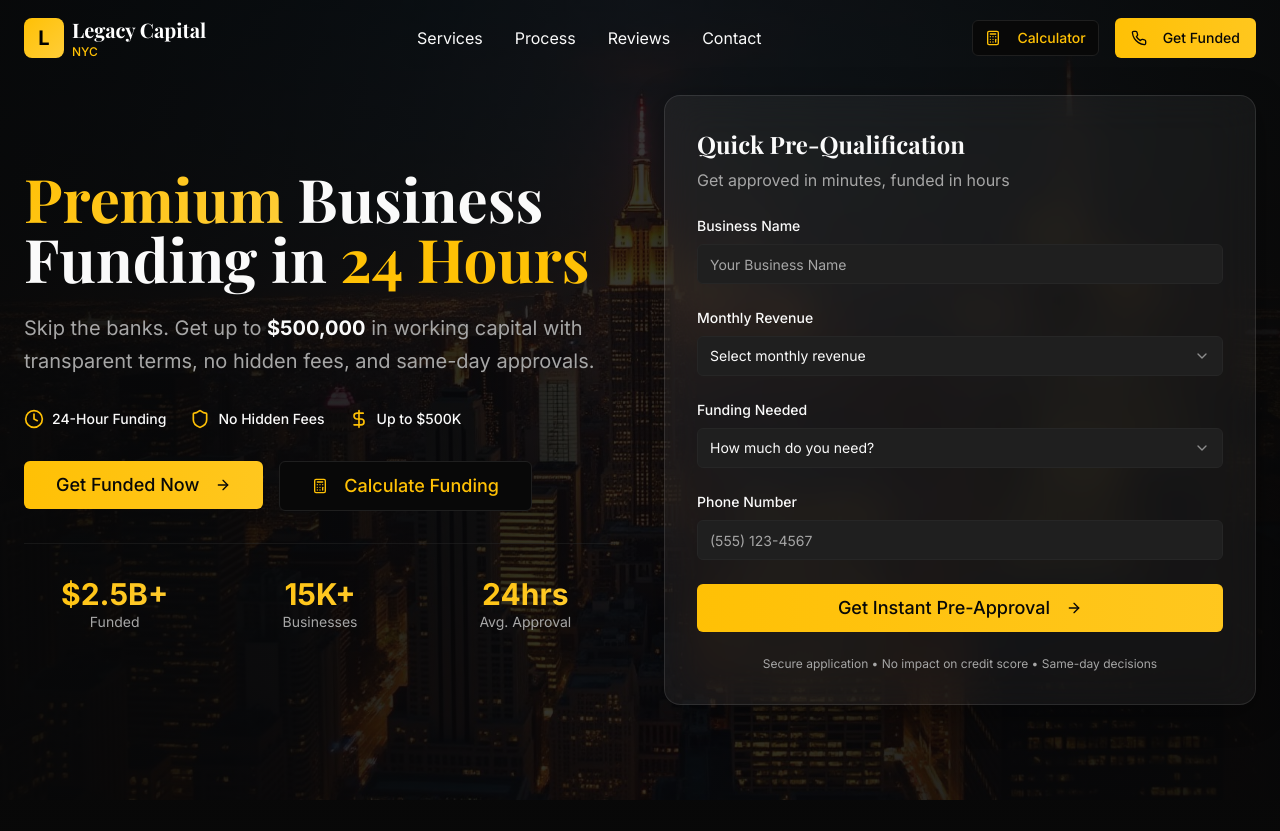
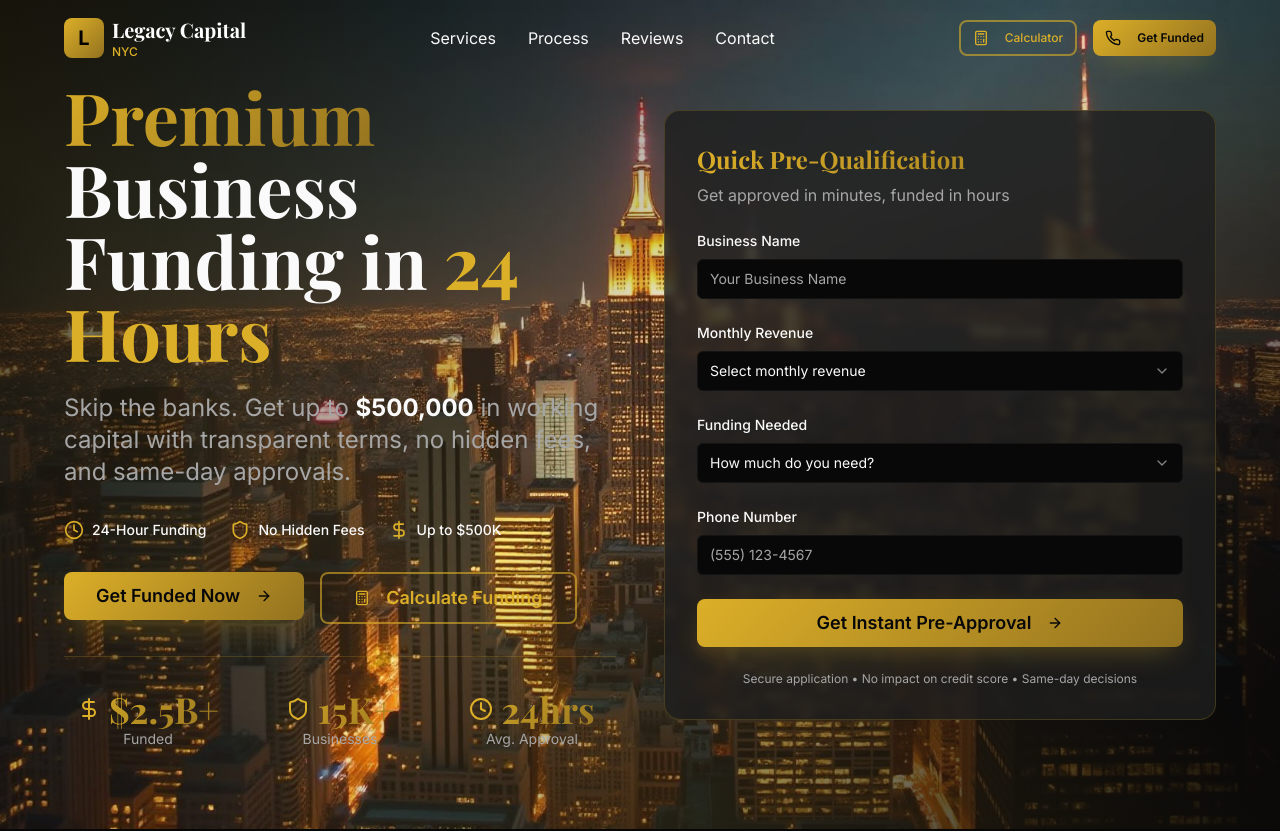
Before and after one commit to tdiorio2323/legacy-cap-nyc, a React (Vite) app: page / in a window 1280 px wide. Shown: the top 831 px of the page. Built offline with nearby package versions, Linux system fonts and the light colour scheme.

Commit message:
Refine brand identity with gold
Update color palette, typography, and UI elements to reflect a premium financial brand. Implement gold accents, serif headers, and dark backgrounds. Enhance interactions and ensure consistent branding across the site.

```diff
--- a/src/components/Header.tsx
+++ b/src/components/Header.tsx
@@ -77,14 +77,14 @@ const Header = ({ onCalculatorOpen }: HeaderProps) => {
               variant="outline"
               size="sm"
               onClick={onCalculatorOpen}
-              className="btn-outline-premium"
             >
               <Calculator className="w-4 h-4 mr-2" />
               Calculator
             </Button>
             <Button
+              variant="premium"
+              size="sm"
               onClick={() => scrollToSection('hero')}
-              className="btn-hero"
             >
               <Phone className="w-4 h-4 mr-2" />
               Get Funded
@@ -131,7 +131,7 @@ const Header = ({ onCalculatorOpen }: HeaderProps) => {
               <div className="pt-4 border-t border-border/50 space-y-3">
                 <Button
                   variant="outline"
-                  className="w-full btn-outline-premium"
+                  className="w-full"
                   onClick={() => {
                     onCalculatorOpen();
                     setIsMenuOpen(false);
@@ -141,7 +141,8 @@ const Header = ({ onCalculatorOpen }: HeaderProps) => {
                   Funding Calculator
                 </Button>
                 <Button
-                  className="w-full btn-hero"
+                  variant="premium"
+                  className="w-full"
                   onClick={() => {
                     scrollToSection('hero');
                     setIsMenuOpen(false);
--- a/src/components/HeroSection.tsx
+++ b/src/components/HeroSection.tsx
@@ -31,7 +31,8 @@ const HeroSection = ({ onCalculatorOpen }: HeroSectionProps) => {
         className="absolute inset-0 bg-cover bg-center"
         style={{ backgroundImage: `url(${heroImage})` }}
       >
-        <div className="absolute inset-0 bg-gradient-to-r from-background/95 via-background/80 to-background/95"></div>
+        <div className="absolute inset-0 bg-gradient-hero"></div>
+        <div className="absolute inset-0 animate-shimmer opacity-30"></div>
       </div>
 
       <div className="container mx-auto px-6 py-20 relative z-10">
@@ -39,12 +40,12 @@ const HeroSection = ({ onCalculatorOpen }: HeroSectionProps) => {
           {/* Left Column - Main Content */}
           <div className="space-y-8 animate-fadeIn">
             <div>
-              <h1 className="text-5xl lg:text-6xl font-display font-bold leading-tight mb-6">
+              <h1 className="text-5xl lg:text-7xl font-display font-bold leading-tight mb-6">
                 <span className="text-gradient-gold">Premium</span> Business
                 <br />
                 Funding in <span className="text-accent">24 Hours</span>
               </h1>
-              <p className="text-xl text-muted-foreground leading-relaxed">
+              <p className="text-xl lg:text-2xl text-muted-foreground leading-relaxed">
                 Skip the banks. Get up to <strong className="text-foreground">$500,000</strong> in working capital
                 with transparent terms, no hidden fees, and same-day approvals.
               </p>
@@ -69,8 +70,9 @@ const HeroSection = ({ onCalculatorOpen }: HeroSectionProps) => {
             {/* CTA Buttons */}
             <div className="flex flex-col sm:flex-row gap-4">
               <Button
+                variant="premium"
                 size="lg"
-                className="btn-hero text-lg px-8 py-6"
+                className="text-lg px-8 py-6"
                 onClick={() => document.getElementById('apply-form')?.scrollIntoView({ behavior: 'smooth' })}
               >
                 Get Funded Now
@@ -79,7 +81,7 @@ const HeroSection = ({ onCalculatorOpen }: HeroSectionProps) => {
               <Button
                 variant="outline"
                 size="lg"
-                className="btn-outline-premium text-lg px-8 py-6"
+                className="text-lg px-8 py-6"
                 onClick={onCalculatorOpen}
               >
                 <Calculator className="w-5 h-5 mr-2" />
@@ -88,26 +90,35 @@ const HeroSection = ({ onCalculatorOpen }: HeroSectionProps) => {
             </div>
 
             {/* Stats */}
-            <div className="grid grid-cols-3 gap-6 pt-8 border-t border-border/50">
+            <div className="grid grid-cols-3 gap-6 pt-8 border-t border-accent/20">
               <div className="text-center">
-                <div className="text-2xl lg:text-3xl font-bold text-gradient-gold">$2.5B+</div>
+                <div className="text-3xl lg:text-4xl font-display font-bold text-gradient-gold flex items-center justify-center gap-2">
+                  <DollarSign className="w-6 h-6 text-accent" />
+                  $2.5B+
+                </div>
                 <div className="text-sm text-muted-foreground">Funded</div>
               </div>
               <div className="text-center">
-                <div className="text-2xl lg:text-3xl font-bold text-gradient-gold">15K+</div>
+                <div className="text-3xl lg:text-4xl font-display font-bold text-gradient-gold flex items-center justify-center gap-2">
+                  <Shield className="w-6 h-6 text-accent" />
+                  15K+
+                </div>
                 <div className="text-sm text-muted-foreground">Businesses</div>
               </div>
               <div className="text-center">
-                <div className="text-2xl lg:text-3xl font-bold text-gradient-gold">24hrs</div>
+                <div className="text-3xl lg:text-4xl font-display font-bold text-gradient-gold flex items-center justify-center gap-2">
+                  <Clock className="w-6 h-6 text-accent" />
+                  24hrs
+                </div>
                 <div className="text-sm text-muted-foreground">Avg. Approval</div>
               </div>
             </div>
           </div>
 
           {/* Right Column - Application Form */}
-          <div id="apply-form" className="glass p-8 rounded-2xl animate-fadeIn">
+          <div id="apply-form" className="form-premium p-8 rounded-2xl animate-slideUp border border-accent/20">
             <div className="mb-6">
-              <h3 className="text-2xl font-display font-bold mb-2">Quick Pre-Qualification</h3>
+              <h3 className="text-2xl font-display font-bold mb-2 text-gradient-gold">Quick Pre-Qualification</h3>
               <p className="text-muted-foreground">Get approved in minutes, funded in hours</p>
             </div>
 
@@ -121,7 +132,7 @@ const HeroSection = ({ onCalculatorOpen }: HeroSectionProps) => {
                   placeholder="Your Business Name"
                   value={formData.businessName}
                   onChange={(e) => setFormData({...formData, businessName: e.target.value})}
-                  className="bg-secondary border-border"
+                  className="input-premium"
                 />
               </div>
 
@@ -133,7 +144,7 @@ const HeroSection = ({ onCalculatorOpen }: HeroSectionProps) => {
                   value={formData.monthlyRevenue}
                   onValueChange={(value) => setFormData({...formData, monthlyRevenue: value})}
                 >
-                  <SelectTrigger className="bg-secondary border-border">
+                  <SelectTrigger className="input-premium">
                     <SelectValue placeholder="Select monthly revenue" />
                   </SelectTrigger>
                   <SelectContent>
@@ -153,7 +164,7 @@ const HeroSection = ({ onCalculatorOpen }: HeroSectionProps) => {
                   value={formData.fundingAmount}
                   onValueChange={(value) => setFormData({...formData, fundingAmount: value})}
                 >
-                  <SelectTrigger className="bg-secondary border-border">
+                  <SelectTrigger className="input-premium">
                     <SelectValue placeholder="How much do you need?" />
                   </SelectTrigger>
                   <SelectContent>
@@ -174,11 +185,11 @@ const HeroSection = ({ onCalculatorOpen }: HeroSectionProps) => {
                   placeholder="(555) 123-4567"
                   value={formData.phone}
                   onChange={(e) => setFormData({...formData, phone: e.target.value})}
-                  className="bg-secondary border-border"
+                  className="input-premium"
                 />
               </div>
 
-              <Button type="submit" className="w-full btn-hero text-lg py-6">
+              <Button type="submit" variant="premium" className="w-full text-lg py-6">
                 Get Instant Pre-Approval
                 <ArrowRight className="w-5 h-5 ml-2" />
               </Button>
--- a/src/components/ui/button.tsx
+++ b/src/components/ui/button.tsx
@@ -5,7 +5,7 @@ import { cva, type VariantProps } from "class-variance-authority"
 import { cn } from "@/lib/utils"
 
 const buttonVariants = cva(
-  "inline-flex items-center justify-center gap-2 whitespace-nowrap rounded-md text-sm font-medium ring-offset-background transition-colors focus-visible:outline-none focus-visible:ring-2 focus-visible:ring-ring focus-visible:ring-offset-2 disabled:pointer-events-none disabled:opacity-50 [&_svg]:pointer-events-none [&_svg]:size-4 [&_svg]:shrink-0",
+  "inline-flex items-center justify-center gap-2 whitespace-nowrap rounded-lg text-sm font-medium ring-offset-background transition-all duration-300 focus-visible:outline-none focus-visible:ring-2 focus-visible:ring-ring focus-visible:ring-offset-2 disabled:pointer-events-none disabled:opacity-50 [&_svg]:pointer-events-none [&_svg]:size-4 [&_svg]:shrink-0",
   {
     variants: {
       variant: {
@@ -13,16 +13,18 @@ const buttonVariants = cva(
         destructive:
           "bg-destructive text-destructive-foreground hover:bg-destructive/90",
         outline:
-          "border border-input bg-background hover:bg-accent hover:text-accent-foreground",
+          "border-2 border-accent/60 bg-transparent text-accent hover:bg-accent hover:text-accent-foreground hover:shadow-gold",
         secondary:
           "bg-secondary text-secondary-foreground hover:bg-secondary/80",
-        ghost: "hover:bg-accent hover:text-accent-foreground",
+        ghost: "hover:bg-accent/10 hover:text-accent",
         link: "text-primary underline-offset-4 hover:underline",
+        gold: "bg-gradient-gold text-accent-foreground shadow-gold hover:shadow-gold-glow hover:scale-[1.02]",
+        premium: "bg-gradient-gold text-accent-foreground font-semibold shadow-gold hover:shadow-gold-glow hover:scale-[1.02] hover:brightness-110",
       },
       size: {
         default: "h-10 px-4 py-2",
-        sm: "h-9 rounded-md px-3",
-        lg: "h-11 rounded-md px-8",
+        sm: "h-9 px-3 text-xs",
+        lg: "h-12 px-8 text-base font-semibold",
         icon: "h-10 w-10",
       },
     },
--- a/src/index.css
+++ b/src/index.css
@@ -25,21 +25,28 @@
     --muted: 0 0% 10%;
     --muted-foreground: 0 0% 65%;
 
-    --accent: 45 100% 51%;
+    --accent: 45 72% 51%;
     --accent-foreground: 0 0% 3%;
 
     --destructive: 0 84% 60%;
     --destructive-foreground: 0 0% 98%;
 
     --border: 0 0% 15%;
-    --input: 0 0% 12%;
-    --ring: 45 100% 51%;
+    --input: 0 0% 8%;
+    --ring: 45 72% 51%;
+
+    /* Premium gold palette */
+    --gold-primary: 45 72% 51%;
+    --gold-dark: 43 65% 35%;
+    --gold-light: 45 85% 65%;
+    --gold-muted: 45 50% 25%;
 
     /* Premium gradients */
     --gradient-primary: linear-gradient(135deg, hsl(0 0% 3%), hsl(0 0% 8%));
-    --gradient-gold: linear-gradient(135deg, hsl(45 100% 51%), hsl(45 100% 61%));
-    --gradient-hero: linear-gradient(135deg, hsl(0 0% 3%) 0%, hsl(0 0% 6%) 50%, hsl(0 0% 3%) 100%);
+    --gradient-gold: linear-gradient(135deg, hsl(45 72% 51%), hsl(43 65% 35%));
+    --gradient-hero: linear-gradient(135deg, hsl(0 0% 3%) 0%, hsl(45 72% 51% / 0.1) 50%, hsl(0 0% 3%) 100%);
     --gradient-card: linear-gradient(135deg, hsl(0 0% 6%) 0%, hsl(0 0% 9%) 100%);
+    --gradient-gold-shimmer: linear-gradient(45deg, transparent 30%, hsl(45 72% 51% / 0.3) 50%, transparent 70%);
 
     /* Glass morphism */
     --glass-bg: hsla(0, 0%, 100%, 0.05);
@@ -48,13 +55,14 @@
 
     /* Premium shadows */
     --shadow-premium: 0 20px 25px -5px hsla(0, 0%, 0%, 0.5), 0 10px 10px -5px hsla(0, 0%, 0%, 0.04);
-    --shadow-gold: 0 10px 30px -10px hsla(45, 100%, 51%, 0.3);
+    --shadow-gold: 0 10px 30px -10px hsla(45, 72%, 51%, 0.4);
+    --shadow-gold-glow: 0 0 20px hsla(45, 72%, 51%, 0.3), 0 0 40px hsla(45, 72%, 51%, 0.2);
 
     /* Typography scale */
     --font-display: 'Playfair Display', serif;
     --font-sans: 'Inter', -apple-system, sans-serif;
 
-    --radius: 0.5rem;
+    --radius: 8px;
 
     --sidebar-background: 0 0% 98%;
 
@@ -125,11 +133,17 @@
 @layer components {
   /* Premium button variants */
   .btn-hero {
-    @apply bg-gradient-to-r from-accent to-accent/90 text-accent-foreground font-semibold px-8 py-4 rounded-lg shadow-[var(--shadow-gold)] hover:shadow-[var(--shadow-premium)] transition-all duration-300 hover:scale-105;
+    background: var(--gradient-gold);
+    @apply text-accent-foreground font-semibold px-8 py-4 rounded-lg shadow-[var(--shadow-gold)] hover:shadow-[var(--shadow-gold-glow)] transition-all duration-300 hover:scale-[1.02] hover:brightness-110;
   }
 
   .btn-outline-premium {
-    @apply border-2 border-accent text-accent bg-transparent font-semibold px-8 py-4 rounded-lg hover:bg-accent hover:text-accent-foreground transition-all duration-300;
+    @apply border-2 border-accent text-accent bg-transparent font-semibold px-8 py-4 rounded-lg hover:bg-accent hover:text-accent-foreground hover:shadow-[var(--shadow-gold)] transition-all duration-300;
+  }
+
+  .btn-form {
+    background: var(--gradient-gold);
+    @apply text-accent-foreground font-medium px-6 py-3 rounded-lg shadow-[var(--shadow-gold)] hover:shadow-[var(--shadow-gold-glow)] transition-all duration-300 hover:scale-[1.02];
   }
 
   /* Glass morphism effects */
@@ -154,9 +168,24 @@
     background-clip: text;
   }
 
+  /* Form styling */
+  .form-premium {
+    @apply bg-secondary/80 border border-accent/30 rounded-lg backdrop-blur-sm;
+  }
+
+  .input-premium {
+    @apply bg-background/50 border-0 border-b-2 border-muted-foreground/30 text-foreground rounded-none px-0 py-3 focus:border-accent focus:ring-0 transition-colors duration-300;
+  }
+
   /* Animations */
   .animate-float {
     animation: float 6s ease-in-out infinite;
+  }
+
+  .animate-shimmer {
+    background: var(--gradient-gold-shimmer);
+    background-size: 200% 100%;
+    animation: shimmer 3s ease-in-out infinite;
   }
 
   @keyframes float {
@@ -164,12 +193,26 @@
     50% { transform: translateY(-20px); }
   }
 
+  @keyframes shimmer {
+    0% { background-position: -200% 0; }
+    100% { background-position: 200% 0; }
+  }
+
   .animate-fadeIn {
     animation: fadeIn 0.8s ease-out forwards;
+  }
+
+  .animate-slideUp {
+    animation: slideUp 0.6s ease-out forwards;
   }
 
   @keyframes fadeIn {
     from { opacity: 0; transform: translateY(30px); }
     to { opacity: 1; transform: translateY(0); }
   }
+
+  @keyframes slideUp {
+    from { opacity: 0; transform: translateY(50px); }
+    to { opacity: 1; transform: translateY(0); }
+  }
 }
--- a/tailwind.config.ts
+++ b/tailwind.config.ts
@@ -14,7 +14,7 @@ export default {
 			center: true,
 			padding: '2rem',
 			screens: {
-				'2xl': '1400px'
+				'2xl': '1200px'
 			}
 		},
 		extend: {
@@ -27,10 +27,12 @@ export default {
 				'gradient-gold': 'var(--gradient-gold)',
 				'gradient-hero': 'var(--gradient-hero)',
 				'gradient-card': 'var(--gradient-card)',
+				'gradient-gold-shimmer': 'var(--gradient-gold-shimmer)',
 			},
 			boxShadow: {
 				'premium': 'var(--shadow-premium)',
 				'gold': 'var(--shadow-gold)',
+				'gold-glow': 'var(--shadow-gold-glow)',
 				'glass': 'var(--glass-shadow)',
 			},
 			colors: {
```
